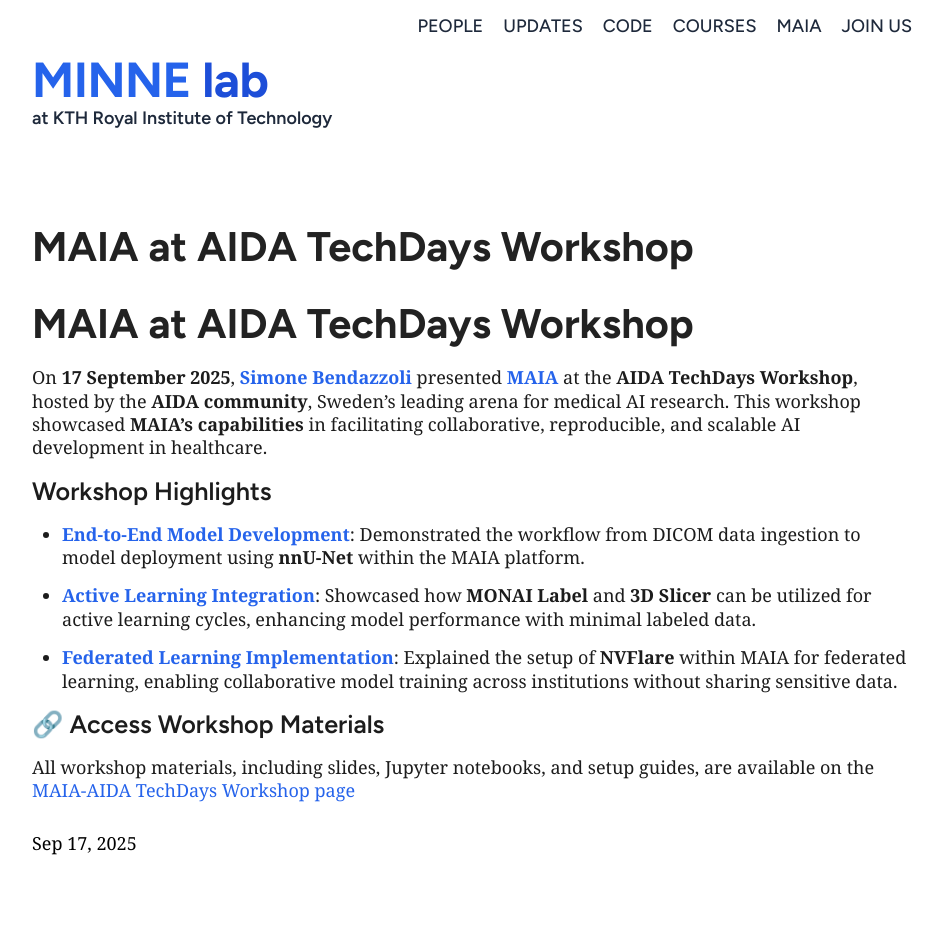
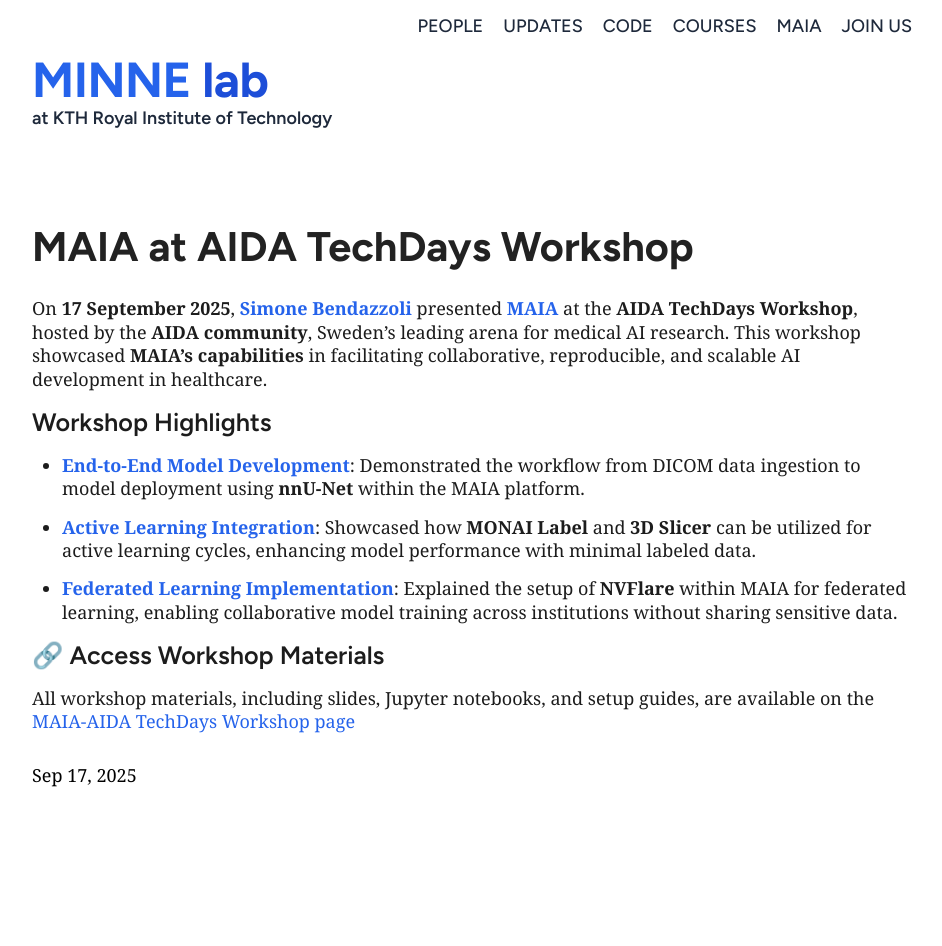
Before and after one commit to minnelab/minnelab.github.io, a Jekyll site: the page built from _posts/2025-09-17-MAIA-AIDA-WorkShop.md, in a window 1280 px wide. Shown: the whole page, without its empty margins (168-1110 px from the left). Built offline with Jekyll 4.4.1, drawn with Linux system fonts in a browser that asks for light colours; after the commit the page ends 900 px from its top, so only the background shows below that.

Commit message:
Revise MAIA workshop post details
Updated the abstract and removed the main heading from the workshop post.

```diff
--- a/_posts/2025-09-17-MAIA-AIDA-WorkShop.md
+++ b/_posts/2025-09-17-MAIA-AIDA-WorkShop.md
@@ -6,7 +6,6 @@ date: 2025-09-17
 abstract: "MINNELab presented MAIA at the AIDA TechDays Workshop on 17 September 2025, showcasing its end-to-end AI workflows, active learning, and federated learning capabilities to the Swedish medical AI community."
 ---
 
-# MAIA at AIDA TechDays Workshop
 On **17 September 2025**, [**Simone Bendazzoli**](/people/simone) presented [**MAIA**](/maia/) at the **AIDA TechDays Workshop**, hosted by the **AIDA community**, Sweden's leading arena for medical AI research. This workshop showcased **MAIA's capabilities** in facilitating collaborative, reproducible, and scalable AI development in healthcare.
 
 ### Workshop Highlights
```
